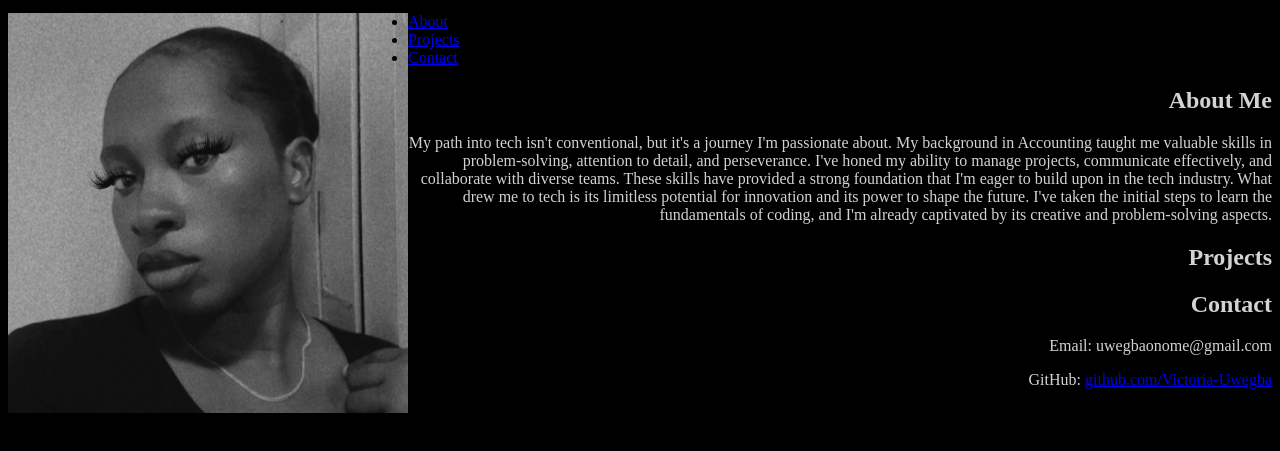
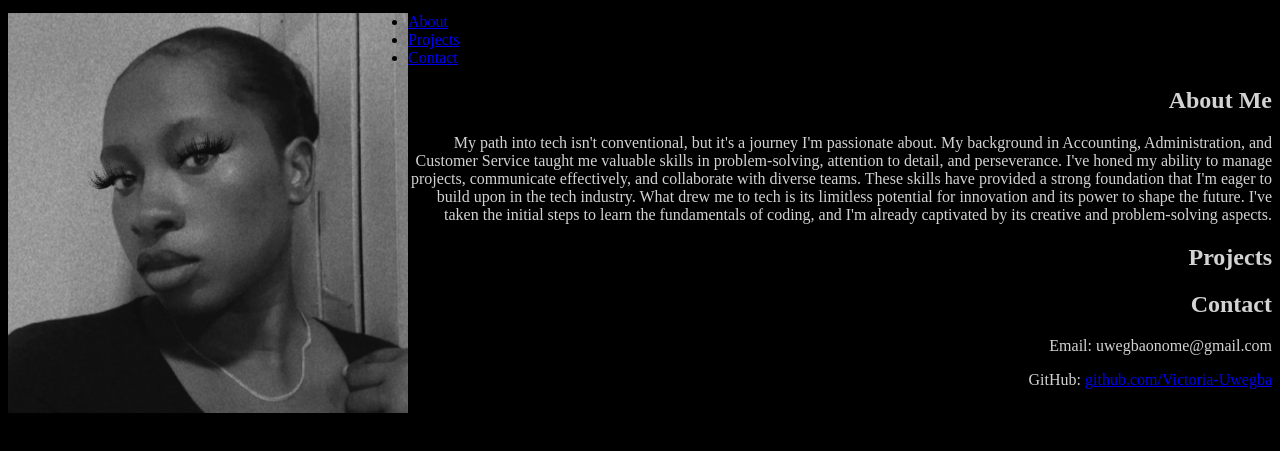
Before and after one commit to Victoria-Uwegba/VictoriaUwegba.-Portfolio, a plain HTML site: page index.html in a window 1280 px wide. Shown: the part 159-610 px from the top of the page. Drawn offline with Linux system fonts and the light colour scheme.

Commit message:
Update index.html

```diff
--- a/index.html
+++ b/index.html
@@ -41,7 +41,7 @@ p {
   </header>
 <section id="about">
         <h2>About Me</h2>
-        <p>My path into tech isn't conventional, but it's a journey I'm passionate about. My background in Accounting taught me valuable skills in problem-solving, attention to detail, and perseverance. I've honed my ability to manage projects, communicate effectively, and collaborate with diverse teams. These skills have provided a strong foundation that I'm eager to build upon in the tech industry.
+        <p>My path into tech isn't conventional, but it's a journey I'm passionate about. My background in Accounting, Administration, and Customer Service taught me valuable skills in problem-solving, attention to detail, and perseverance. I've honed my ability to manage projects, communicate effectively, and collaborate with diverse teams. These skills have provided a strong foundation that I'm eager to build upon in the tech industry.
 What drew me to tech is its limitless potential for innovation and its power to shape the future. I've taken the initial steps to learn the fundamentals of coding, and I'm already captivated by its creative and problem-solving aspects.</p>
 </section>
   <section id="projects">
```
